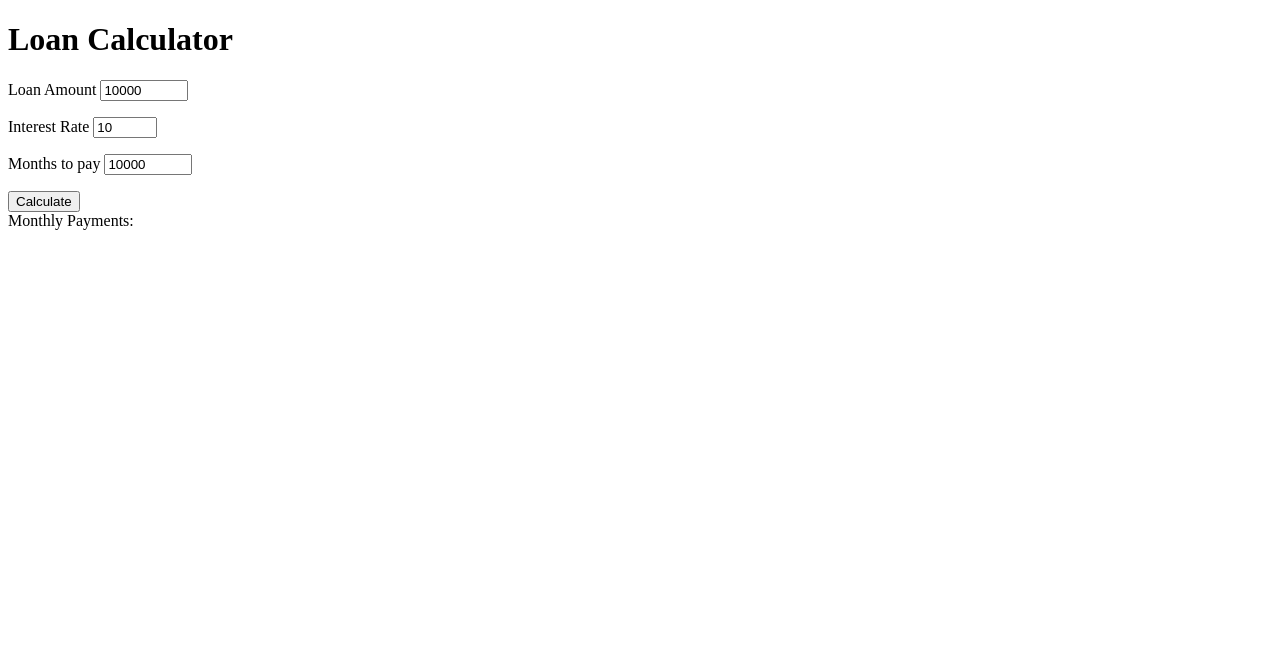
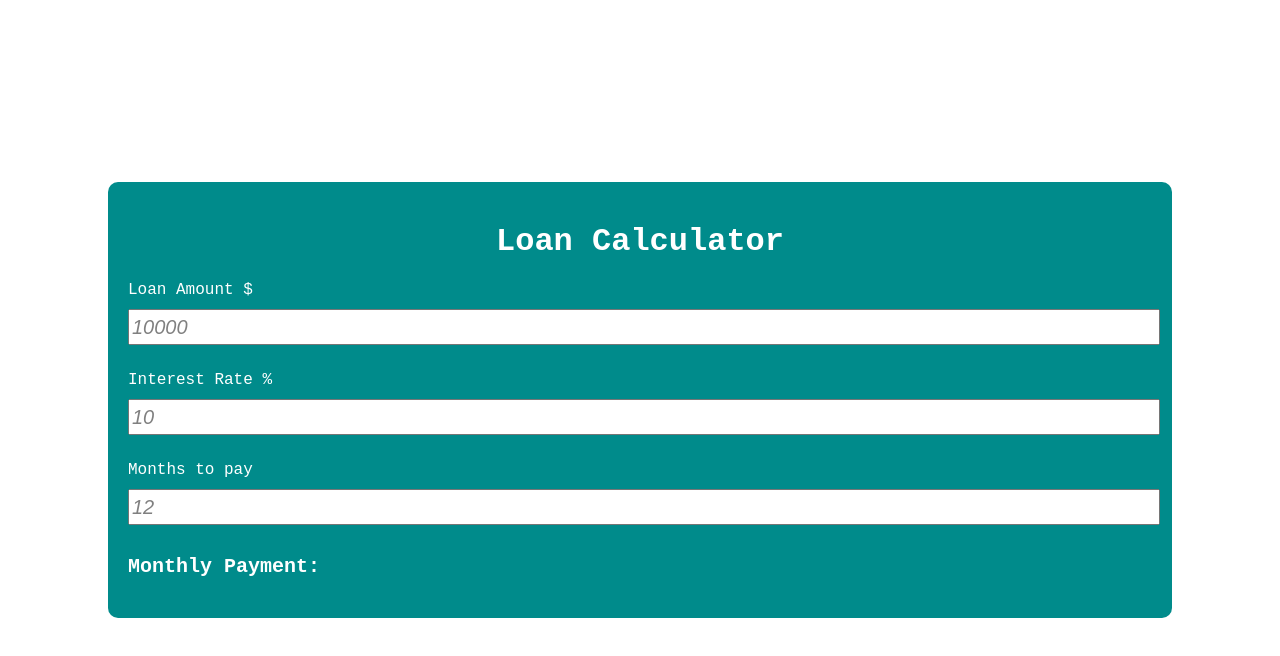
Before and after one commit to midnightmoet/Loan-Calculator, a plain HTML site: page index.html in a window 1280 px wide. Drawn offline with Linux system fonts and the light colour scheme.

Commit message:
House decorated now activate the electricity

```diff
--- a/index.html
+++ b/index.html
@@ -4,25 +4,27 @@
     <meta charset="UTF-8">
     <meta name="viewport" content="width=device-width, initial-scale=1.0">
     <title>Loan Calculator</title>
+    <link rel="stylesheet" href="style.css">
 </head>
 <body>
     <div class="container">
         <h1 class="heading">Loan Calculator</h1>
         <p>
-            <label for="">Loan Amount</label>
-            <input type="number" id="loan-amount" min="1" max="500000" value="10000">
+            <label class="label">Loan Amount $</label>
+            <input class="input" type="number" id="loan-amount" min="1" max="500000" value="10000">
         </p>
         <p>
-            <label for="">Interest Rate</label>
-            <input type="number" id="loan-amount" min="0" max="100" value="10">
+            <label class="label">Interest Rate %</label>
+            <input class="input" type="number" id="interest-rate" min="0" max="100" value="10" step=".1">
         </p>
         <p>
-            <label for="">Months to pay</label>
-            <input type="number" id="loan-amount"
-            min="1" max="500000" value="10000">
+            <label class="label">Months to pay</label>
+            <input class="input" type="number" id="months-to-pay"
+            min="1" max="48" value="12">
         </p>
-        <button class="calculate" id="calculate">Calculate</button>
-        <div class="result" id="result">Monthly Payments:</div>
+        <p class="payment">Monthly Payment:</p>
     </div>
+
+    <script src="script.js"></script>
 </body>
 </html>
--- a/style.css
+++ b/style.css
@@ -0,0 +1,42 @@
+body {
+    margin: 0;
+    padding: 0;
+    font-family: 'Courier New', Courier, monospace;
+    display: flex;
+    height: 100vh;
+    justify-content: center;
+    align-items: center;
+}
+
+.container {
+    background: darkcyan;
+    color: white;
+    padding: 20px;
+    width: 80vw;
+    border-radius: 10px;
+    /* border: 1px solid red; */
+}
+
+.heading {
+    /* border: 1px solid red; */
+    text-align: center;
+}
+
+
+.input {
+    /* border: 1px solid red; */
+    color: gray;
+    font-size: 20px;
+    font-style: italic;
+    width: 100%;
+    height: 30px;
+    margin: 10px 10px 10px 0;
+}
+
+.payment {
+    /* border: 1px solid red; */
+    font-weight: 600;
+    font-size: 20px;
+}
+
+/* I USE THE RED BORDERS TO VISUALIZE SPACE / AREA AVAILABLE / NEEDED */
```
